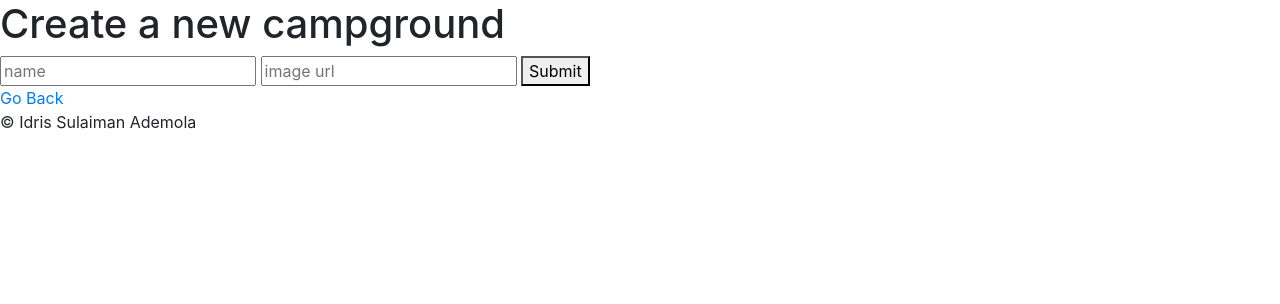
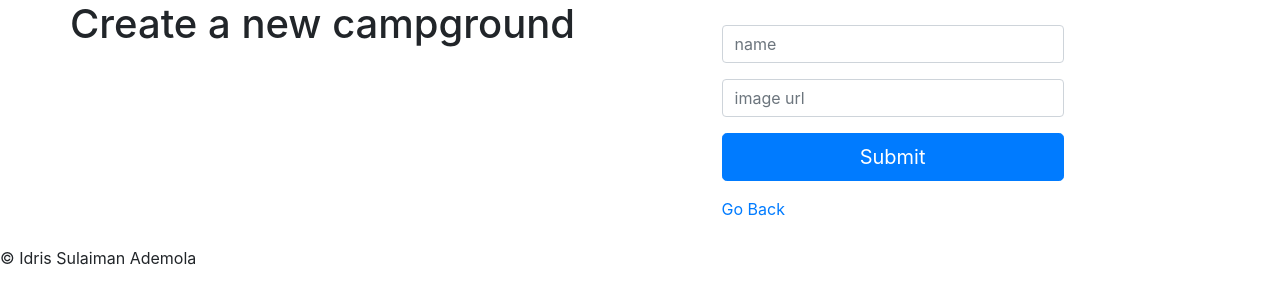
Before and after one commit to Spythonian/TourCamp, a Node server app: page /campgrounds/new in a window 1280 px wide. Shown: the part 56-360 px from the top of the page. Run offline with Node 20, Linux system fonts and the light colour scheme; some libraries are stand-ins or nearby versions.

Commit message:
Styled the camground submission form

```diff
--- a/views/new.ejs
+++ b/views/new.ejs
@@ -1,14 +1,33 @@
 <%- include('partials/header.ejs')%>
 
-
-<h1>Create a new campground</h1>
-
-<form action="/campgrounds" method="POST">
-    <input type="text" name="name" placeholder="name">
-    <input type="text" name="image" placeholder="image url">
-    <button>Submit</button>
-</form>
-
-<a href="/campgrounds">Go Back</a>
+<div class="container">
+  <div class="row">
+          <h1 style="text-align: center">Create a new campground</h1>
+    <div style="width: 30%; margin: 25px auto;">
+      <form action="/campgrounds" method="POST">
+        <div class="form-group">
+          <input
+            class="form-control"
+            type="text"
+            name="name"
+            placeholder="name"
+          />
+        </div>
+        <div class="form-group">
+          <input
+            class="form-control"
+            type="text"
+            name="image"
+            placeholder="image url"
+          />
+        </div>
+        <div class="form-group">
+          <button class="btn btn-lg btn-default btn-block btn-primary">Submit</button>
+        </div>
+      </form>
+    <a href="/campgrounds">Go Back</a>
+    </div>
+  </div>
+</div>
 
 <%- include('partials/footer.ejs')%>
```
